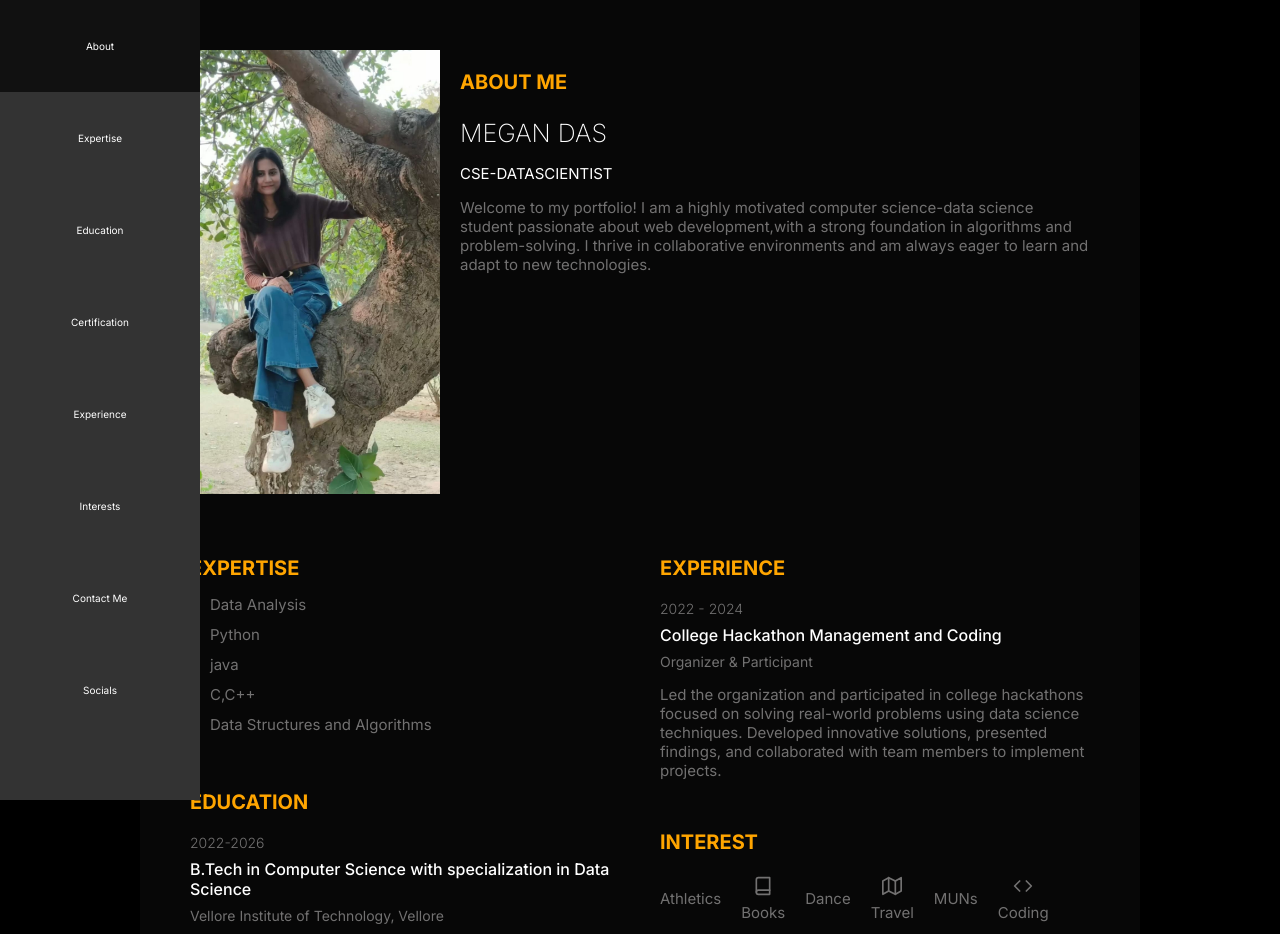
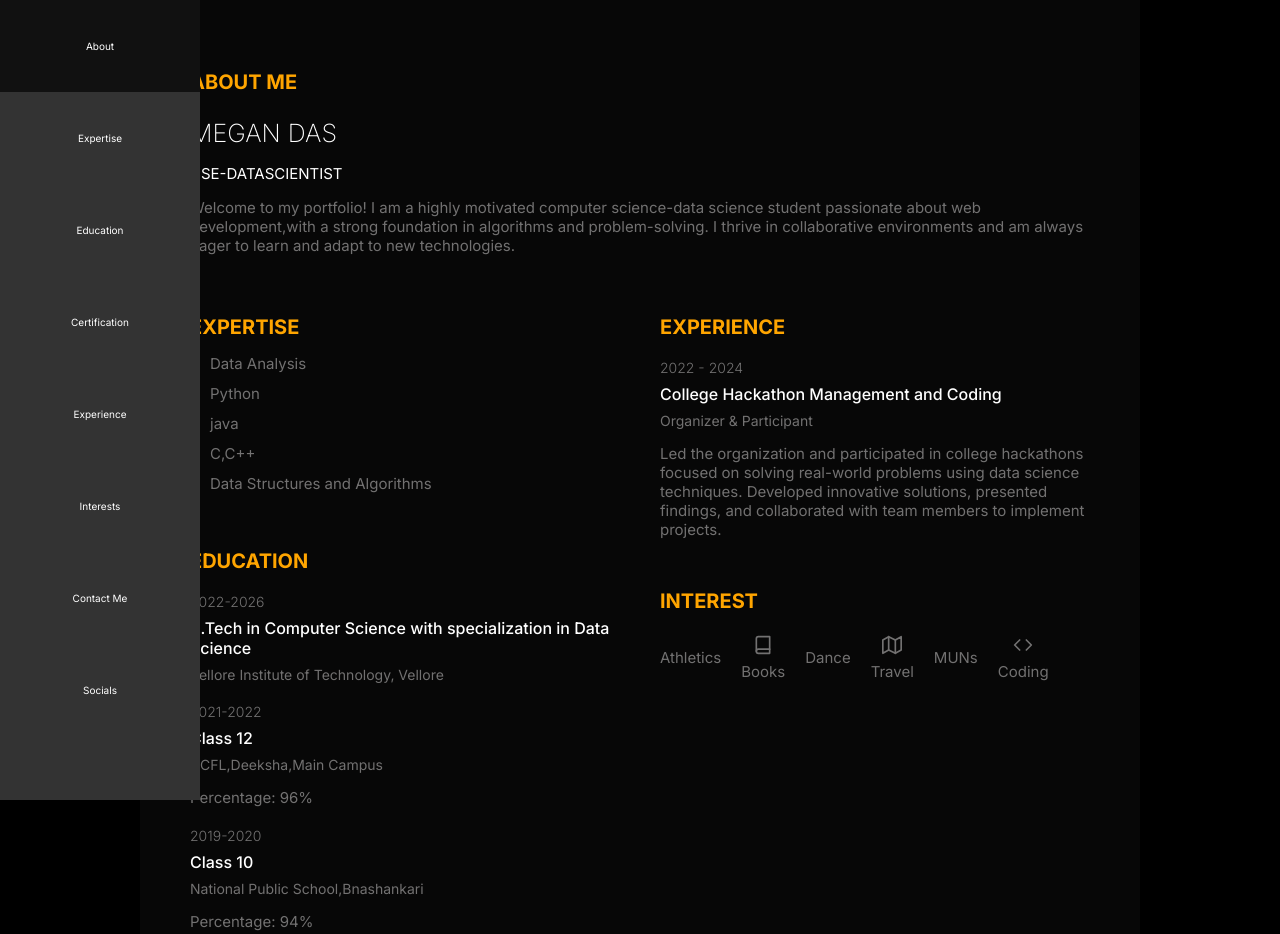
Before and after one commit to megandas/assignment-1---portfolio, a plain HTML site: page portfolio.html in a window 1280 px wide. Shown: the top 934 px of the page. Drawn offline with nearby package versions, Linux system fonts and the light colour scheme.

Commit message:
Update portfolio.html

```diff
--- a/portfolio.html
+++ b/portfolio.html
@@ -30,9 +30,7 @@
   <div class="container">
     <div class="profile">
       <div class="profile_container">
-        <div class="profile_profileImg">
-          <img src="pic.jpg" alt="">
-        </div>
+
         <div class id="about">
           <h1 class="profile_name">
             <h1 class="title">About Me</h1>
```
